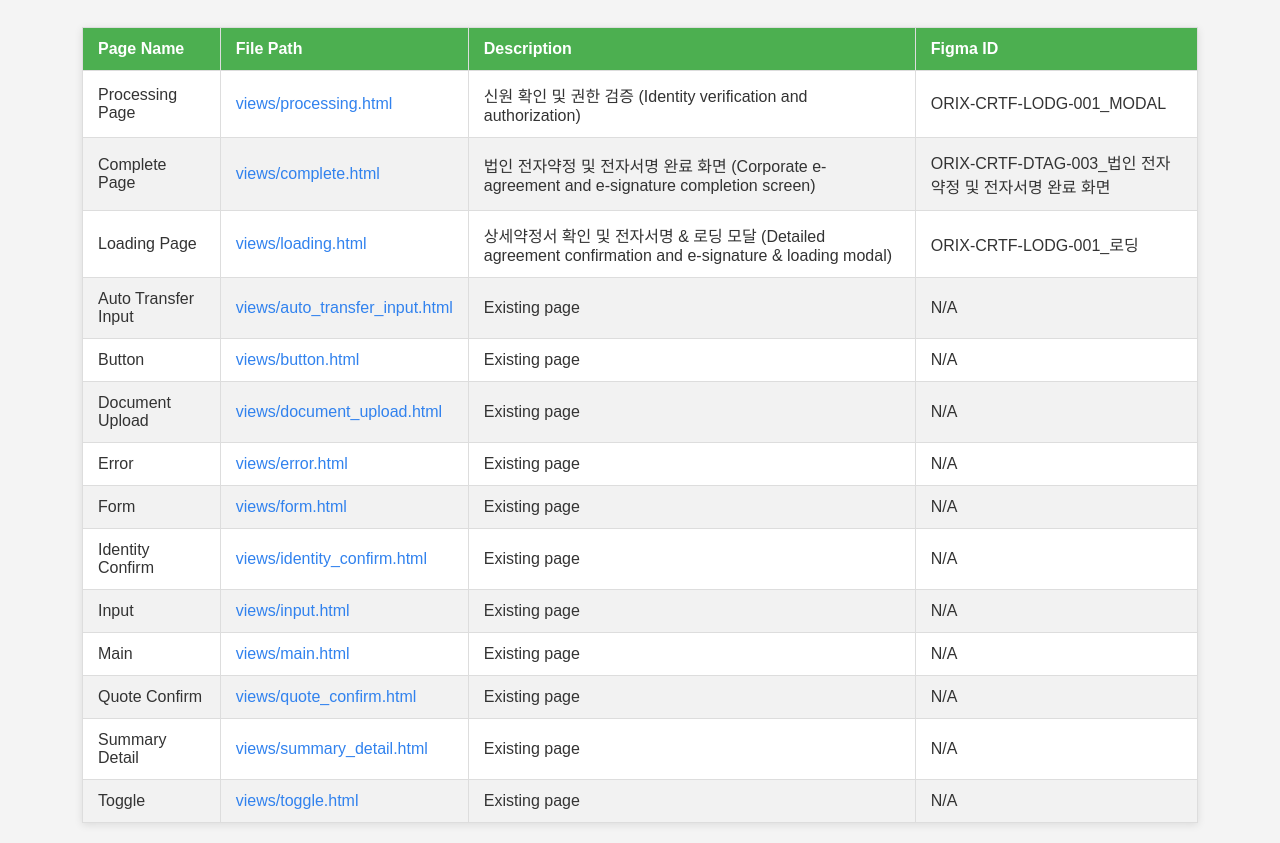
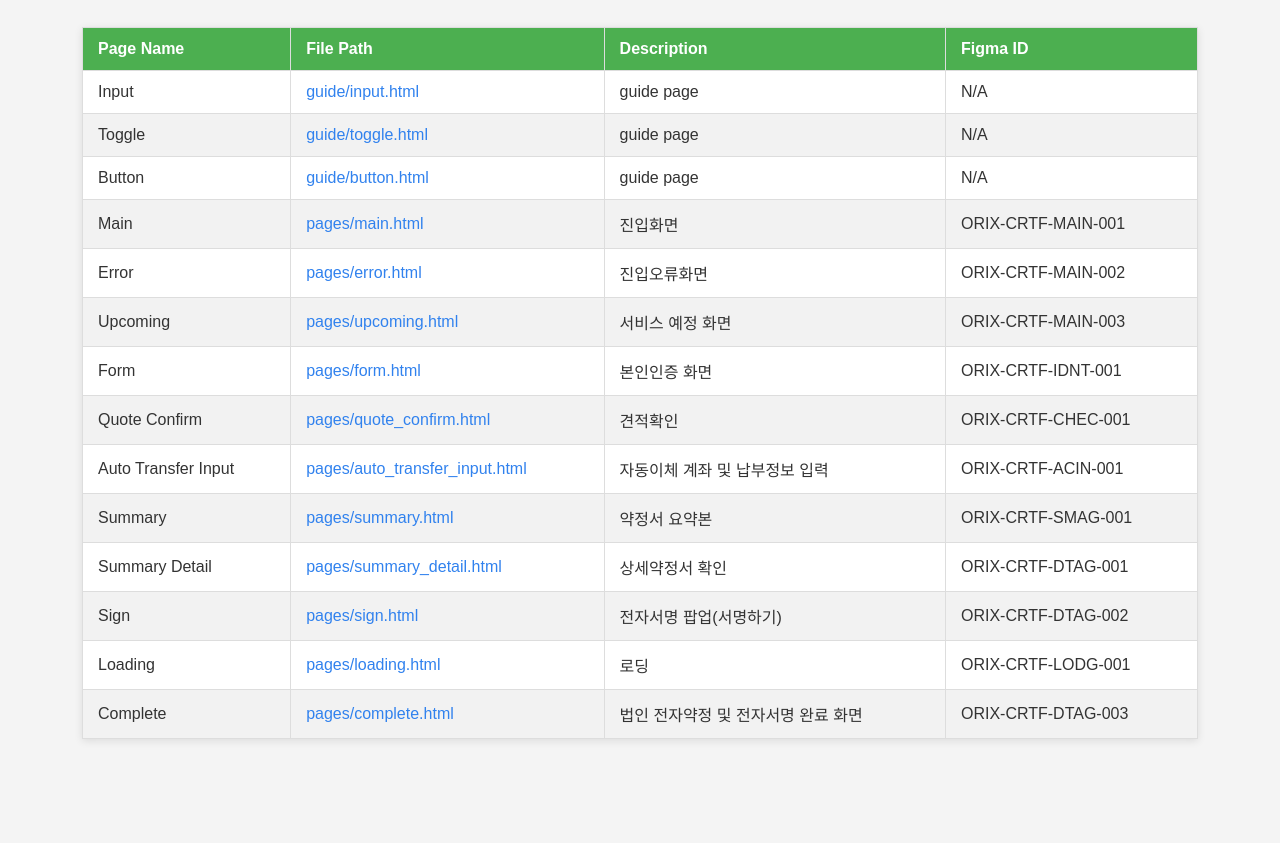
Before and after one commit to minjunggggg/orix_gemini, a plain HTML site: page index.html in a window 1280 px wide. Shown: the part 61-904 px from the top of the page. After the commit the page ends 820 px from the top, so only its background shows below. Drawn offline with Linux system fonts and the light colour scheme.

Commit message:
파일명 수정 및 index 업데이트

```diff
--- a/index.html
+++ b/index.html
@@ -1,5 +1,6 @@
 <!DOCTYPE html>
 <html lang="ko">
+
 <head>
     <meta charset="utf-8" />
     <meta http-equiv="X-UA-Compatible" content="IE=edge" />
@@ -12,43 +13,54 @@
             background-color: #f4f4f4;
             color: #333;
         }
+
         h1 {
             color: #333;
             text-align: center;
             margin-bottom: 30px;
         }
+
         table {
-            width: 90%; /* Increased width to accommodate new column */
+            width: 90%;
+            /* Increased width to accommodate new column */
             margin: 0 auto;
             border-collapse: collapse;
             box-shadow: 0 2px 8px rgba(0, 0, 0, 0.1);
             background-color: #fff;
         }
-        th, td {
+
+        th,
+        td {
             border: 1px solid #ddd;
             padding: 12px 15px;
             text-align: left;
         }
+
         th {
             background-color: #4CAF50;
             color: white;
             font-weight: bold;
         }
+
         tr:nth-child(even) {
             background-color: #f2f2f2;
         }
+
         tr:hover {
             background-color: #e9e9e9;
         }
+
         a {
             color: #3182ee;
             text-decoration: none;
         }
+
         a:hover {
             text-decoration: underline;
         }
     </style>
 </head>
+
 <body>
     <h1>ORIX Capital Pages</h1>
     <table>
@@ -62,90 +74,91 @@
         </thead>
         <tbody>
             <tr>
-                <td>Processing Page</td>
-                <td><a href="views/processing.html">views/processing.html</a></td>
-                <td>신원 확인 및 권한 검증 (Identity verification and authorization)</td>
-                <td>ORIX-CRTF-LODG-001_MODAL</td>
+                <td>Input</td>
+                <td><a href="guide/input.html">guide/input.html</a></td>
+                <td>guide page</td>
+                <td>N/A</td>
             </tr>
             <tr>
-                <td>Complete Page</td>
-                <td><a href="views/complete.html">views/complete.html</a></td>
-                <td>법인 전자약정 및 전자서명 완료 화면 (Corporate e-agreement and e-signature completion screen)</td>
-                <td>ORIX-CRTF-DTAG-003_법인 전자약정 및 전자서명 완료 화면</td>
-            </tr>
-            <tr>
-                <td>Loading Page</td>
-                <td><a href="views/loading.html">views/loading.html</a></td>
-                <td>상세약정서 확인 및 전자서명 & 로딩 모달 (Detailed agreement confirmation and e-signature & loading modal)</td>
-                <td>ORIX-CRTF-LODG-001_로딩</td>
-            </tr>
-            <tr>
-                <td>Auto Transfer Input</td>
-                <td><a href="views/auto_transfer_input.html">views/auto_transfer_input.html</a></td>
-                <td>Existing page</td>
+                <td>Toggle</td>
+                <td><a href="guide/toggle.html">guide/toggle.html</a></td>
+                <td>guide page</td>
                 <td>N/A</td>
             </tr>
             <tr>
                 <td>Button</td>
-                <td><a href="views/button.html">views/button.html</a></td>
-                <td>Existing page</td>
-                <td>N/A</td>
-            </tr>
-            <tr>
-                <td>Document Upload</td>
-                <td><a href="views/document_upload.html">views/document_upload.html</a></td>
-                <td>Existing page</td>
-                <td>N/A</td>
-            </tr>
-            <tr>
-                <td>Error</td>
-                <td><a href="views/error.html">views/error.html</a></td>
-                <td>Existing page</td>
-                <td>N/A</td>
-            </tr>
-            <tr>
-                <td>Form</td>
-                <td><a href="views/form.html">views/form.html</a></td>
-                <td>Existing page</td>
-                <td>N/A</td>
-            </tr>
-            <tr>
-                <td>Identity Confirm</td>
-                <td><a href="views/identity_confirm.html">views/identity_confirm.html</a></td>
-                <td>Existing page</td>
-                <td>N/A</td>
-            </tr>
-            <tr>
-                <td>Input</td>
-                <td><a href="views/input.html">views/input.html</a></td>
-                <td>Existing page</td>
+                <td><a href="guide/button.html">guide/button.html</a></td>
+                <td>guide page</td>
                 <td>N/A</td>
             </tr>
             <tr>
                 <td>Main</td>
-                <td><a href="views/main.html">views/main.html</a></td>
-                <td>Existing page</td>
-                <td>N/A</td>
+                <td><a href="pages/main.html">pages/main.html</a></td>
+                <td>진입화면</td>
+                <td>ORIX-CRTF-MAIN-001</td>
+            </tr>
+            <tr>
+                <td>Error</td>
+                <td><a href="pages/error.html">pages/error.html</a></td>
+                <td>진입오류화면</td>
+                <td>ORIX-CRTF-MAIN-002</td>
+            </tr>
+            <tr>
+                <td>Upcoming</td>
+                <td><a href="pages/upcoming.html">pages/upcoming.html</a></td>
+                <td>서비스 예정 화면</td>
+                <td>ORIX-CRTF-MAIN-003</td>
+            </tr>
+            <tr>
+                <td>Form</td>
+                <td><a href="pages/form.html">pages/form.html</a></td>
+                <td>본인인증 화면</td>
+                <td>ORIX-CRTF-IDNT-001</td>
             </tr>
             <tr>
                 <td>Quote Confirm</td>
-                <td><a href="views/quote_confirm.html">views/quote_confirm.html</a></td>
-                <td>Existing page</td>
-                <td>N/A</td>
+                <td><a href="pages/quote_confirm.html">pages/quote_confirm.html</a></td>
+                <td>견적확인</td>
+                <td>ORIX-CRTF-CHEC-001</td>
+            </tr>
+            <tr>
+                <td>Auto Transfer Input</td>
+                <td><a href="pages/auto_transfer_input.html">pages/auto_transfer_input.html</a></td>
+                <td>자동이체 계좌 및 납부정보 입력</td>
+                <td>ORIX-CRTF-ACIN-001</td>
+            </tr>
+            <tr>
+                <td>Summary</td>
+                <td><a href="pages/summary.html">pages/summary.html</a></td>
+                <td>약정서 요약본</td>
+                <td>ORIX-CRTF-SMAG-001</td>
             </tr>
             <tr>
                 <td>Summary Detail</td>
-                <td><a href="views/summary_detail.html">views/summary_detail.html</a></td>
-                <td>Existing page</td>
-                <td>N/A</td>
+                <td><a href="pages/summary_detail.html">pages/summary_detail.html</a></td>
+                <td>상세약정서 확인</td>
+                <td>ORIX-CRTF-DTAG-001</td>
             </tr>
             <tr>
-                <td>Toggle</td>
-                <td><a href="views/toggle.html">views/toggle.html</a></td>
-                <td>Existing page</td>
-                <td>N/A</td>
+                <td>Sign</td>
+                <td><a href="pages/sign.html">pages/sign.html</a></td>
+                <td>전자서명 팝업(서명하기)</td>
+                <td>ORIX-CRTF-DTAG-002</td>
+            </tr>
+            <tr>
+                <td>Loading</td>
+                <td><a href="pages/loading.html">pages/loading.html</a></td>
+                <td>로딩</td>
+                <td>ORIX-CRTF-LODG-001</td>
+            </tr>
+            <tr>
+                <td>Complete</td>
+                <td><a href="pages/complete.html">pages/complete.html</a></td>
+                <td>법인 전자약정 및 전자서명 완료 화면</td>
+                <td>ORIX-CRTF-DTAG-003</td>
             </tr>
         </tbody>
     </table>
 </body>
+
 </html>
```
Also changed, not shown: assets/css/page/upcoming.css (renamed from assets/css/page/processing.css, +5 -5 lines), pages/summary.html (renamed from views/document_upload.html, +4 -1 lines), pages/upcoming.html (renamed from views/processing.html, +4 -4 lines), views/identity_confirm.html (deleted, +0 -194 lines), assets/css/page/summary.css (renamed from assets/css/page/document_upload.css), guide/button.html (renamed from views/button.html), guide/input.html (renamed from views/input.html), guide/toggle.html (renamed from views/toggle.html), pages/auto_transfer_input.html (renamed from views/auto_transfer_input.html), pages/complete.html (renamed from views/complete.html), pages/error.html (renamed from views/error.html), pages/form.html (renamed from views/form.html), pages/loading.html (renamed from views/loading.html), pages/main.html (renamed from views/main.html), 3 more files, 1 other file.
